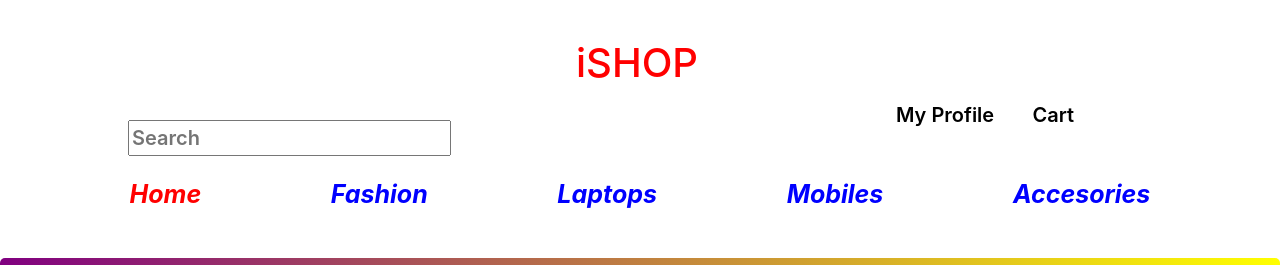
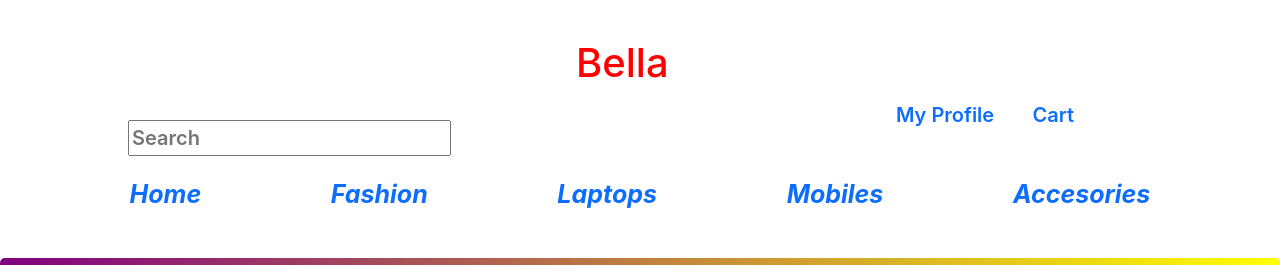
Before and after one commit to DINESHBABU1998/e-commerce, a React (Create React App) app: page / in a window 1280 px wide. Shown: the top 265 px of the page. Built offline with nearby package versions, Linux system fonts and the light colour scheme; grey boxes are pictures that could not be loaded.

Commit message:
Update Header.js

```diff
--- a/src/components/Header.js
+++ b/src/components/Header.js
@@ -5,17 +5,17 @@ import './style.css'
 function Header() {
 return (
       <div>
-          <h1 className='heading'>iSHOP</h1>
+          <h1 className='heading'>Bella</h1>
           <div className='nav-box' >
-          <NavLink className="text" to='/' style={ ( {isActive} ) => { return { color: isActive? 'red' : 'blue'} } }><i class="fa-solid fa-house"></i>Home</NavLink>
-          <NavLink className="text" to='/fashion'style={ ( {isActive} ) => { return { color: isActive? 'red' : 'blue'} } }><i class="fa-solid fa-shirt"></i>Fashion</NavLink>
-          <NavLink className="text" to='/laptops'style={ ( {isActive} ) => { return { color: isActive? 'red' : 'blue'} } }><i class="fa-solid fa-laptop"></i>Laptops</NavLink>
-          <NavLink className="text" to='/mobiles'style={ ( {isActive} ) => { return { color: isActive? 'red' : 'blue'} } }><i class="fa-solid fa-mobile"></i>Mobiles</NavLink>
-          <NavLink className="text" to='/accesories'style={ ( {isActive} ) => { return { color: isActive? 'red' : 'blue'} } }><i class="fa-solid fa-headphones"></i>Accesories</NavLink>
+          <NavLink className="text" to='/'><i class="fa-solid fa-house"></i>Home</NavLink>
+          <NavLink className="text" to='/fashion'><i class="fa-solid fa-shirt"></i>Fashion</NavLink>
+          <NavLink className="text" to='/laptops'><i class="fa-solid fa-laptop"></i>Laptops</NavLink>
+          <NavLink className="text" to='/mobiles'><i class="fa-solid fa-mobile"></i>Mobiles</NavLink>
+          <NavLink className="text" to='/accesories'><i class="fa-solid fa-headphones"></i>Accesories</NavLink>
          </div>
          <div>
-          <NavLink className="text1" to='/profile' style={ ( {isActive} ) => { return { color: isActive? 'blue' : 'black'} } }><i class="fa-solid fa-user"></i>My Profile</NavLink>
-          <NavLink className="text2" to='/addcart' style={ ( {isActive} ) => { return { color: isActive? 'blue' : 'black'} } }><i class="fa-solid fa-cart-arrow-down"></i>Cart</NavLink>
+          <NavLink className="text1" to='/profile'><i class="fa-solid fa-user"></i>My Profile</NavLink>
+          <NavLink className="text2" to='/addcart'><i class="fa-solid fa-cart-arrow-down"></i>Cart</NavLink>
           <form>
             <input className='search' type='search' placeholder='Search'/>
           </form>
```
